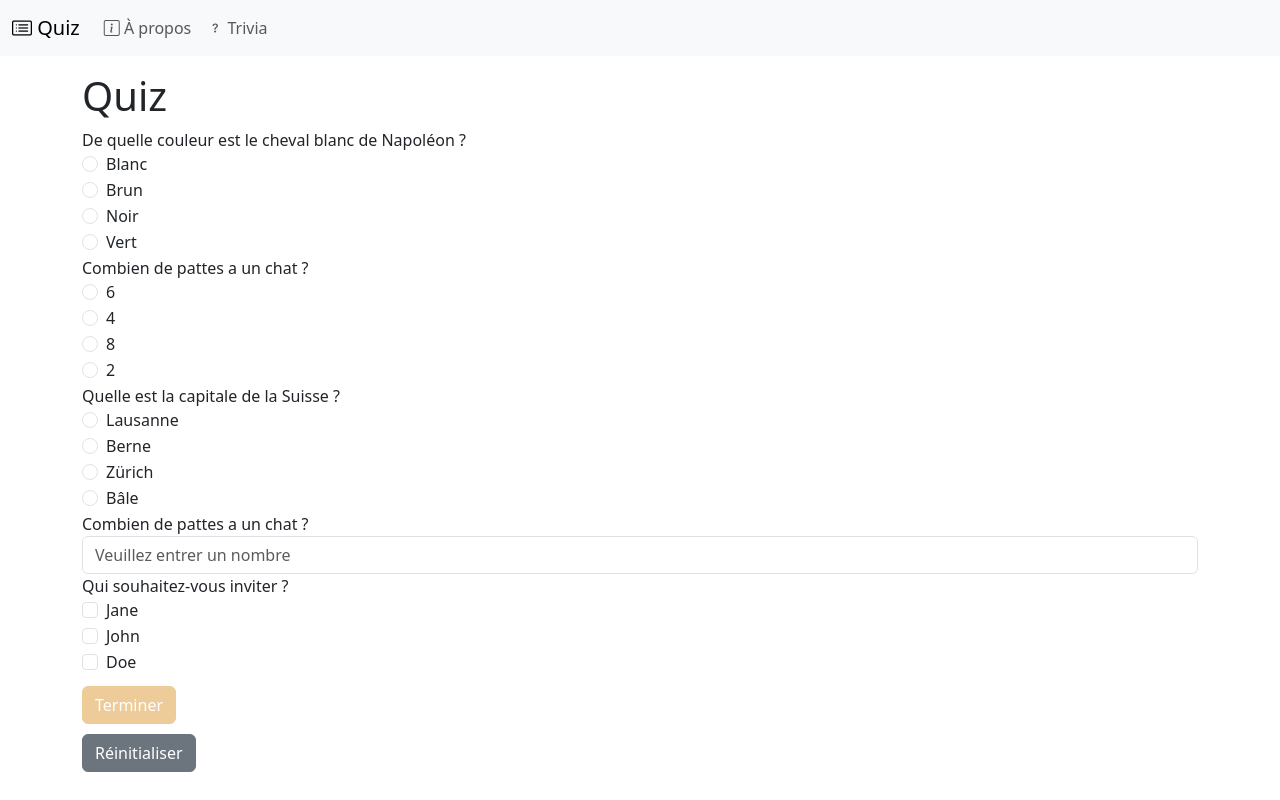
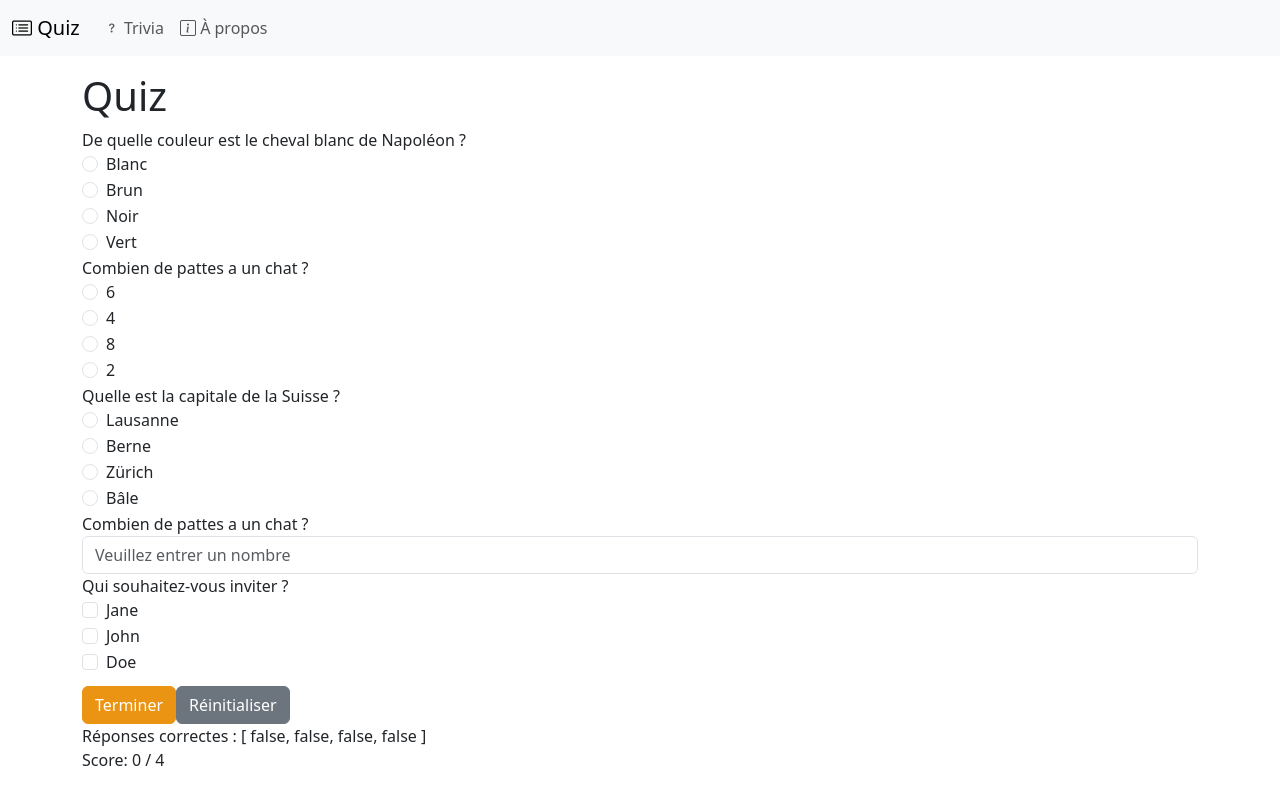
Before and after one commit to hepl-bs21inf5/sem07-project-MathysBoesigerP58887, a Vue app: page / in a window 1280 px wide. Built offline with nearby package versions, Linux system fonts and the light colour scheme.

Commit message:
Semaine 3

```diff
--- a/src/App.vue
+++ b/src/App.vue
@@ -30,17 +30,17 @@ import { RouterLink, RouterView } from 'vue-router'
       <div id="navbar" class="collapse navbar-collapse">
         <ul class="navbar-nav">
           <li class="nav-item">
+            <RouterLink class="nav-link" to="/trivia">
+              <i class="bi bi-question"></i>
+              Trivia
+            </RouterLink>
+          </li><li class="nav-item">
             <RouterLink class="nav-link" to="/about">
               <i class="bi bi-info-square"></i>
               À propos
             </RouterLink>
           </li>
-          <li class="nav-item">
-            <RouterLink class="nav-link" to="/trivia">
-              <i class="bi bi-question"></i>
-              Trivia
-            </RouterLink>
-          </li>
+
         </ul>
       </div>
     </div>
--- a/src/components/QuestionRadio.vue
+++ b/src/components/QuestionRadio.vue
@@ -1,11 +1,12 @@
 <script setup lang="ts">
-import { defineModel, defineProps, type PropType } from 'vue'
+import { ref, watch, defineModel, defineProps, type PropType } from 'vue'
 
-const model = defineModel<string | null>()
+const model = defineModel<boolean>()
 // Définition des propriétés (props) attendues par le composant
 const props = defineProps({
   id: { type: String, required: true },
   text: { type: String, required: true },
+  answer: { type: String, required: true }, //réponse à la question
   // Options disponibles pour le groupe de boutons radio
   // Chaque option est un objet contenant une valeur unique (value) et un texte descriptif (text)
   options: {
@@ -13,6 +14,16 @@ const props = defineProps({
     required: true,
   },
 })
+
+const value = ref<string | null>(null)
+
+watch(
+  value,
+  (newValue) => {
+    model.value = newValue === props.answer
+  },
+  { immediate: true }, //si on met false, ça crée une liste vide par défault
+)
 </script>
 
 <template>
@@ -21,7 +32,7 @@ const props = defineProps({
   <div v-for="option in props.options" :key="option.value" class="form-check">
     <input
       :id="`${props.id}-${option.value}`"
-      v-model="model"
+      v-model="value"
       class="form-check-input"
       type="radio"
       :name="props.id"
--- a/src/components/QuestionText.vue
+++ b/src/components/QuestionText.vue
@@ -1,21 +1,31 @@
 <script setup lang="ts">
-import { defineModel, defineProps } from 'vue'
+import { ref, watch, defineModel, defineProps } from 'vue'
 
-const model = defineModel<string | null>()
+const model = defineModel<boolean>()
 const props = defineProps({
   id: { type: String, required: true },
   text: { type: String, required: true },
+  answer: { type: String, required: true }, //réponse à la question
   // Propriété optionnelle `placeholder` pour définir un texte par défaut dans le champ de saisie
   placeholder: {
     type: String,
     default: 'Veuillez entrer un nombre', // Valeur par défaut si aucune valeur n'est fournie
   },
 })
+const value = ref<string | null>(null)
+
+watch(
+  value,
+  (newValue) => {
+    model.value = newValue === props.answer
+  },
+  { immediate: true },
+)
 </script>
 
 <template>
   {{ props.text }}
   <label for="exampleFormControlInput" class="form-label"></label>
-  <input id="props.id" v-model="model" class="form-control" :placeholder="props.placeholder" />
+  <input id="props.id" v-model="value" class="form-control" :placeholder="props.placeholder" />
   <!-- Texte indicatif dans le champ, configurable via la prop placeholder -->
 </template>
--- a/src/components/QuizForm.vue
+++ b/src/components/QuizForm.vue
@@ -5,61 +5,25 @@ import QuestionCheckbox from './QuestionCheckbox.vue'
 import { computed, ref } from 'vue'
 
 // Déclaration des variables réactives qui vont contenir les réponses de l'utilisateur
-const cheval = ref<string | null>(null) // null signifie qu'il n'y a pas de réponse au départ
-const chat = ref<string | null>(null)
-const capitale = ref<string | null>(null)
-const reponse_chat = ref<string | null>(null)
 const checkedNames = ref<string[]>([])
+const correctAnswers = ref<boolean[]>([])
+const score = computed<number>(() => correctAnswers.value.filter((value) => value).length)
+const max_score = computed<number>(() => correctAnswers.value.length)
 
 // Vérifie si toutes les réponses sont remplies
-const filled = computed<boolean>(
-  () =>
-    cheval.value !== null &&
-    chat.value !== null &&
-    capitale.value !== null &&
-    reponse_chat.value !== null &&
-    checkedNames.value !== null,
-)
+const filled = computed<boolean>(() => {
+  return correctAnswers.value !== null && checkedNames.value !== null
+})
 
 //Réinitialise les réponses à null
 function reset(event: Event): void {
   event.preventDefault()
-
-  cheval.value = null
-  chat.value = null
-  capitale.value = null
-  reponse_chat.value = null
   checkedNames.value = []
 }
 
 // Fonction de soumission du formulaire qui calcule le score de l'utilisateur et affiche le score
 function submit(event: Event): void {
   event.preventDefault() // Empêche la soumission du formulaire et le rafraîchissement de la page
-
-  let score = 0
-  const max_score = 4
-
-  if (cheval.value === 'blanc') {
-    score += 1
-  }
-  if (chat.value === '4') {
-    score += 1
-  }
-  if (capitale.value === 'berne') {
-    score += 1
-  }
-  if (
-    reponse_chat.value === '4' ||
-    reponse_chat.value === 'quatre' ||
-    reponse_chat.value === 'Quatre'
-  ) {
-    score += 1
-  }
-  if (score === max_score) {
-    alert('Vous avez tout juste !')
-  } else {
-    alert(`Vous avez ${score}/4`)
-  }
 }
 </script>
 
@@ -69,8 +33,9 @@ function submit(event: Event): void {
     <!-- Quand on appuie sur "Terminer", la fonction submit est émis -->
     <QuestionRadio
       id="cheval"
-      v-model="cheval"
+      v-model="correctAnswers[0]"
       text="De quelle couleur est le cheval blanc de Napoléon ?"
+      answer="blanc"
       :options="[
         { value: 'blanc', text: 'Blanc' },
         { value: 'brun', text: 'Brun' },
@@ -78,12 +43,12 @@ function submit(event: Event): void {
         { value: 'vert', text: 'Vert' },
       ]"
     />
-  </form>
-  <form @submit="submit">
+
     <QuestionRadio
       id="chat"
-      v-model="chat"
+      v-model="correctAnswers[1]"
       text="Combien de pattes a un chat ?"
+      answer="4"
       :options="[
         { value: '6', text: '6' },
         { value: '4', text: '4' },
@@ -91,12 +56,12 @@ function submit(event: Event): void {
         { value: '2', text: '2' },
       ]"
     />
-  </form>
-  <form @submit="submit">
+
     <QuestionRadio
       id="capitale"
-      v-model="capitale"
+      v-model="correctAnswers[2]"
       text="Quelle est la capitale de la Suisse ?"
+      answer="berne"
       :options="[
         { value: 'lausanne', text: 'Lausanne' },
         { value: 'berne', text: 'Berne' },
@@ -104,11 +69,13 @@ function submit(event: Event): void {
         { value: 'bale', text: 'Bâle' },
       ]"
     />
-  </form>
-  <form @submit="submit">
-    <QuestionText id="pattes" v-model="reponse_chat" text="Combien de pattes a un chat ?" />
-  </form>
-  <form @submit="submit">
+    <QuestionText
+      id="pattes"
+      v-model="correctAnswers[3]"
+      text="Combien de pattes a un chat ?"
+      answer="4"
+    />
+
     <QuestionCheckbox
       id="question-names"
       v-model="checkedNames"
@@ -121,7 +88,9 @@ function submit(event: Event): void {
     />
     <!-- Bouton de soumission qui est désactivé tant que toutes les réponses ne sont pas remplies -->
     <button class="btn btn-primary" :class="{ disabled: !filled }" type="submit">Terminer</button>
+    <!-- Bouton pour réinitialiser les réponses -->
+    <button class="btn btn-secondary" @click="reset">Réinitialiser</button>
+    <div>Réponses correctes : {{ correctAnswers }}</div>
+    <div>Score: {{ score }} / {{ max_score }}</div>
   </form>
-  <!-- Bouton pour réinitialiser les réponses -->
-  <button class="btn btn-secondary" @click="reset">Réinitialiser</button>
 </template>
```
Also changed, not shown: 1 other file (tests, documents, lock files or other folders).
